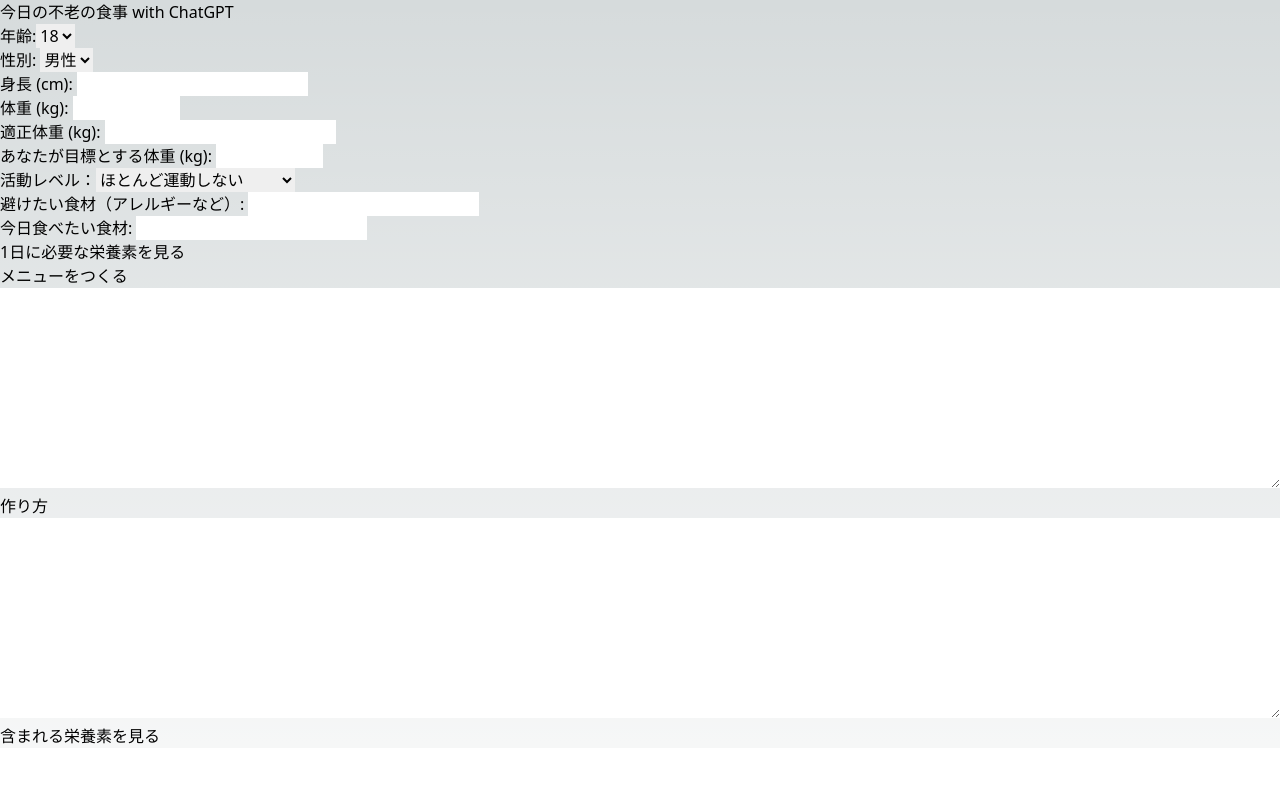
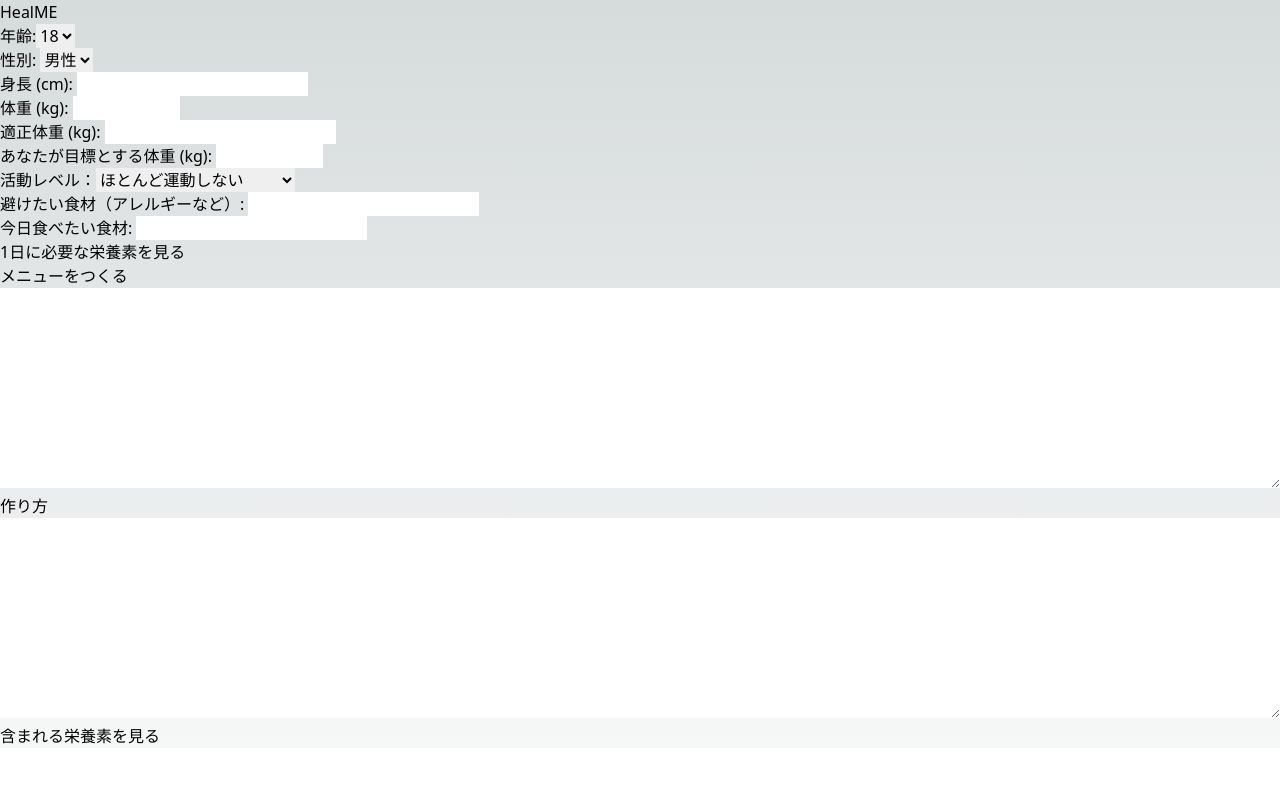
Before and after one commit to KeisukeKanda/foodrecommendationgpt, a Next.js app: page / in a window 1280 px wide. Shown: the top 800 px of the page. Built offline with nearby package versions, Linux system fonts and the light colour scheme.

Commit message:
アプリの名前をHealMEに変更

```diff
--- a/src/components/Header.js
+++ b/src/components/Header.js
@@ -4,7 +4,7 @@ import React from 'react';
 const Header = () => {
   return (
     <header>
-      <h1>今日の不老の食事 with ChatGPT</h1>
+      <h1>HealME</h1>
     </header>
   );
 };
```
